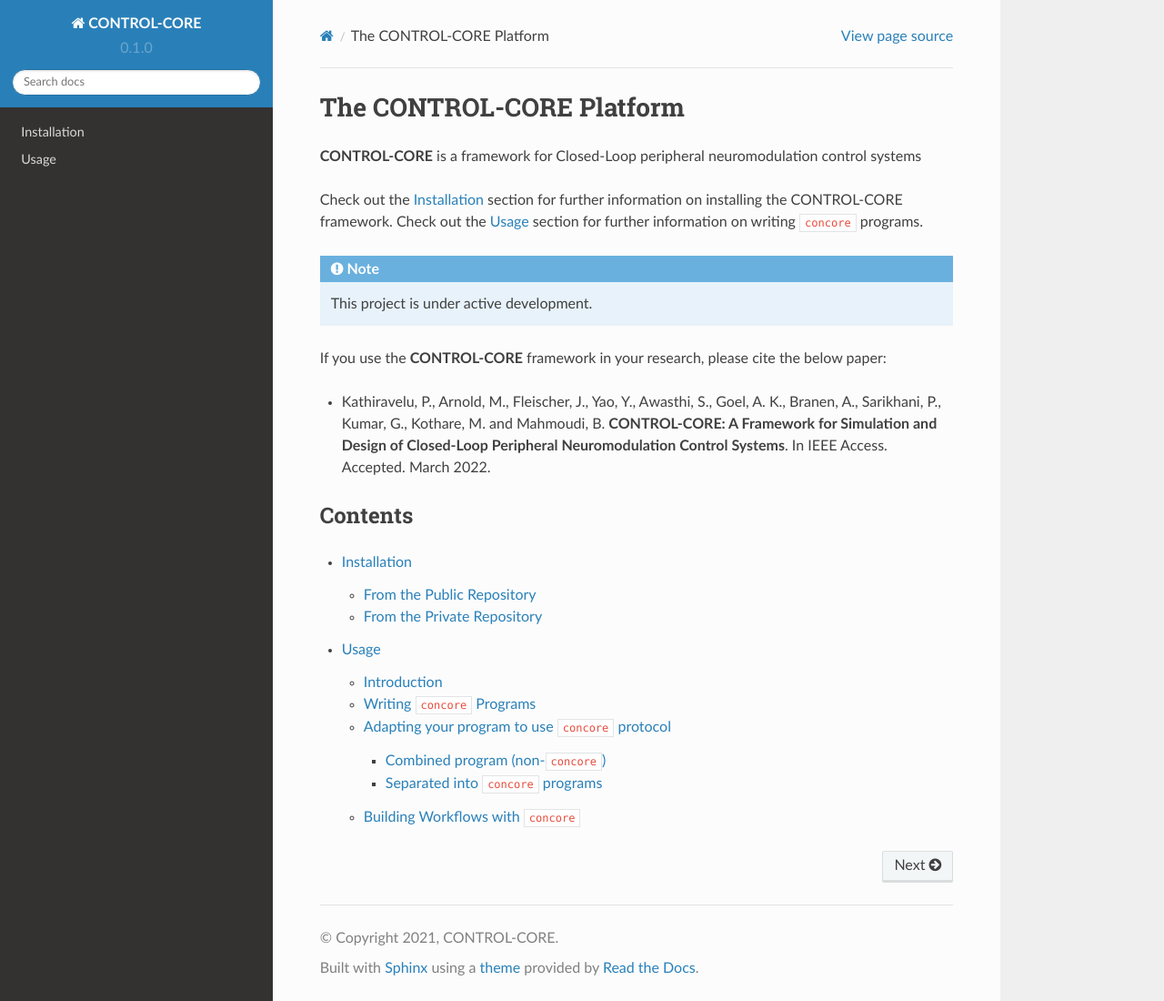
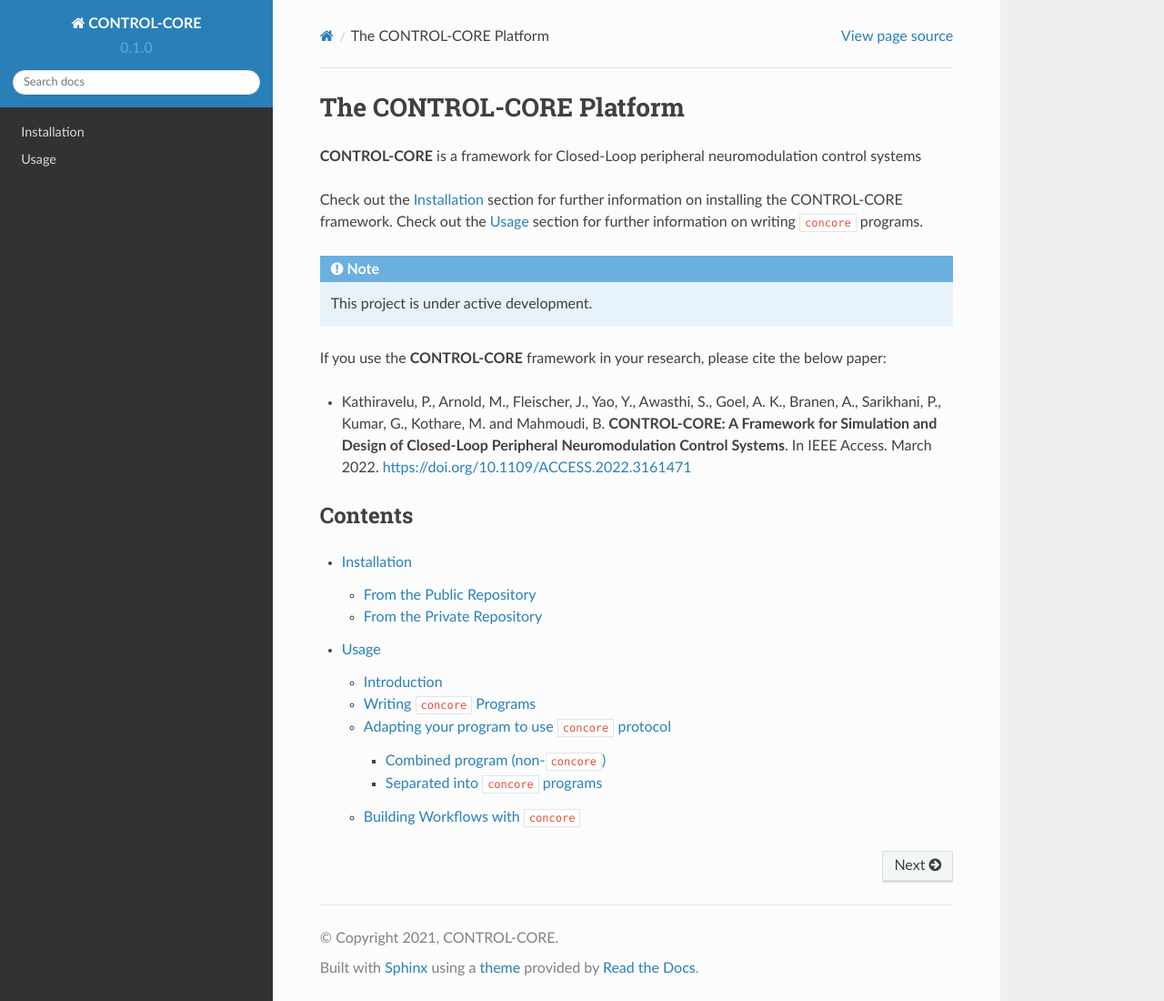
Before and after one commit to ControlCore-Project/documentation, a Sphinx documentation site: the page built from docs/source/index.rst, in a window 1280 px wide and 1100 px high. Shown: the whole window at 91% size. Built offline with Sphinx 7.4.7 and the Read the Docs theme 2.0.0, drawn with Linux system fonts in a browser that asks for light colours.

Commit message:
Update index.rst

```diff
--- a/docs/source/index.rst
+++ b/docs/source/index.rst
@@ -13,7 +13,7 @@
 
 If you use the **CONTROL-CORE** framework in your research, please cite the below paper:
 
-* Kathiravelu, P., Arnold, M., Fleischer, J., Yao, Y., Awasthi, S., Goel, A. K., Branen, A., Sarikhani, P., Kumar, G., Kothare, M. and Mahmoudi, B. **CONTROL-CORE: A Framework for Simulation and Design of Closed-Loop Peripheral Neuromodulation Control Systems**. In IEEE Access. Accepted. March 2022.
+* Kathiravelu, P., Arnold, M., Fleischer, J., Yao, Y., Awasthi, S., Goel, A. K., Branen, A., Sarikhani, P., Kumar, G., Kothare, M. and Mahmoudi, B. **CONTROL-CORE: A Framework for Simulation and Design of Closed-Loop Peripheral Neuromodulation Control Systems**. In IEEE Access. March 2022. https://doi.org/10.1109/ACCESS.2022.3161471
 
 
 Contents
```
